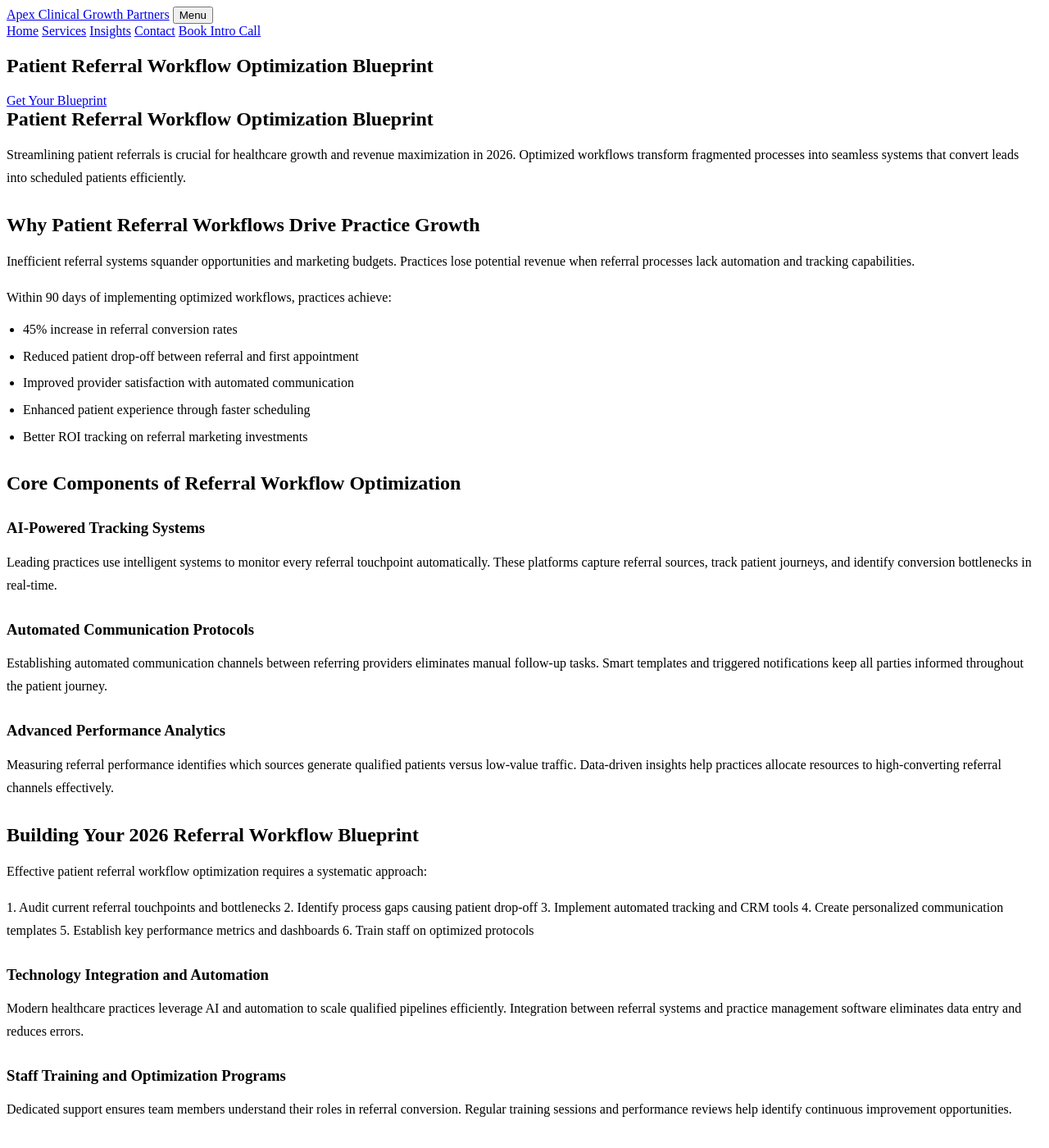
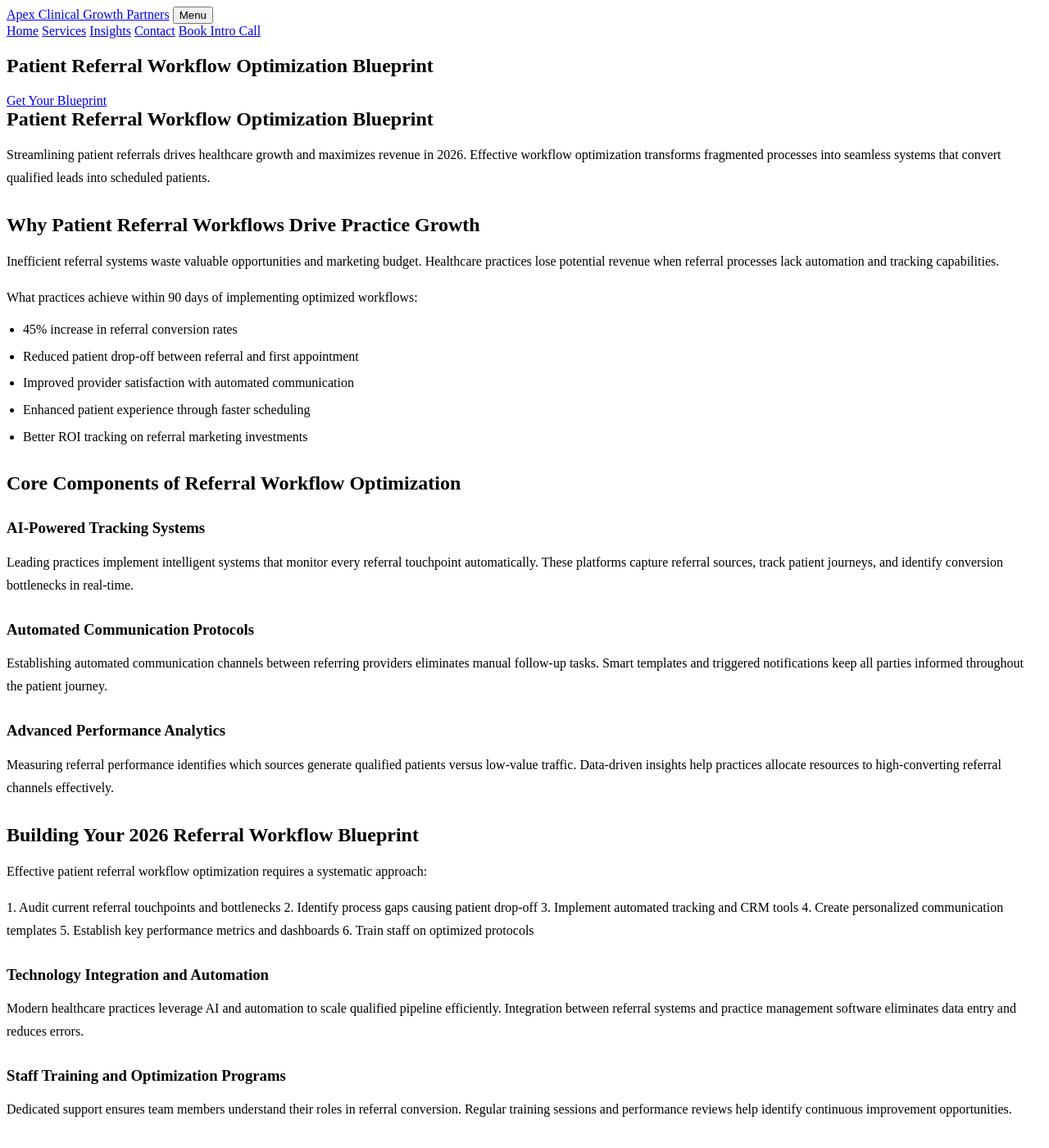
Before and after one commit to prjctlphbt/orbitr-canary-angular-20260228, a Jekyll site: the page patient-referral-workflow-blueprint.html, which Jekyll copies as it is, in a window 1280 px wide and 1400 px high. Shown: the whole window at 82% size. Built offline with Jekyll 4.4.1, drawn with Linux system fonts in a browser that asks for light colours.

Commit message:
Rollback: Revert changes to patient-referral-workflow-blueprint.html

```diff
--- a/patient-referral-workflow-blueprint.html
+++ b/patient-referral-workflow-blueprint.html
@@ -4,9 +4,10 @@
 <head>
 <meta charset="utf-8"/>
 <meta content="width=device-width, initial-scale=1.0" name="viewport"/>
-<meta content="Optimize your 2026 patient referral workflow with Apex Clinical Growth Partners. Streamline processes, reduce delays, and increase referral volume effectively. Get your blueprint today." name="description"/>
+<meta content="Optimize your patient referral workflow with Apex Clinical Growth Partners. Streamline processes, reduce delays, and boost referral volume by 40% in 2026. Get your blueprint today." name="description"/>
 <title>Patient Referral Workflow Optimization Blueprint | 2026 Guide</title>
 <style>
+
 
 /* Minimal functional styles (accordion, forms only) */
 
@@ -48,7 +49,7 @@
  box-sizing: border-box;
 }
 
-</style>
+ </style>
 <style id="orbitr-generated-content-style">
 .orbitr-generated-content > * {
  margin: 0;
@@ -108,10 +109,10 @@
 <section class="landing-content">
 <div class="container orbitr-generated-content">
 <h1>Patient Referral Workflow Optimization Blueprint</h1>
-<p>Streamlining patient referrals is crucial for healthcare growth and revenue maximization in 2026. Optimized workflows transform fragmented processes into seamless systems that convert leads into scheduled patients efficiently.</p>
+<p>Streamlining patient referrals drives healthcare growth and maximizes revenue in 2026. Effective workflow optimization transforms fragmented processes into seamless systems that convert qualified leads into scheduled patients.</p>
 <h2>Why Patient Referral Workflows Drive Practice Growth</h2>
-<p>Inefficient referral systems squander opportunities and marketing budgets. Practices lose potential revenue when referral processes lack automation and tracking capabilities.</p>
-<p>Within 90 days of implementing optimized workflows, practices achieve:</p>
+<p>Inefficient referral systems waste valuable opportunities and marketing budget. Healthcare practices lose potential revenue when referral processes lack automation and tracking capabilities.</p>
+<p>What practices achieve within 90 days of implementing optimized workflows:</p>
 <ul>
 <li>45% increase in referral conversion rates</li>
 <li>Reduced patient drop-off between referral and first appointment</li>
@@ -121,7 +122,7 @@
 </ul>
 <h2>Core Components of Referral Workflow Optimization</h2>
 <h3>AI-Powered Tracking Systems</h3>
-<p>Leading practices use intelligent systems to monitor every referral touchpoint automatically. These platforms capture referral sources, track patient journeys, and identify conversion bottlenecks in real-time.</p>
+<p>Leading practices implement intelligent systems that monitor every referral touchpoint automatically. These platforms capture referral sources, track patient journeys, and identify conversion bottlenecks in real-time.</p>
 <h3>Automated Communication Protocols</h3>
 <p>Establishing automated communication channels between referring providers eliminates manual follow-up tasks. Smart templates and triggered notifications keep all parties informed throughout the patient journey.</p>
 <h3>Advanced Performance Analytics</h3>
@@ -135,7 +136,7 @@
 5. Establish key performance metrics and dashboards
 6. Train staff on optimized protocols</p>
 <h3>Technology Integration and Automation</h3>
-<p>Modern healthcare practices leverage AI and automation to scale qualified pipelines efficiently. Integration between referral systems and practice management software eliminates data entry and reduces errors.</p>
+<p>Modern healthcare practices leverage AI and automation to scale qualified pipeline efficiently. Integration between referral systems and practice management software eliminates data entry and reduces errors.</p>
 <h3>Staff Training and Optimization Programs</h3>
 <p>Dedicated support ensures team members understand their roles in referral conversion. Regular training sessions and performance reviews help identify continuous improvement opportunities.</p>
 <h2>Measuring Referral Workflow Success</h2>
@@ -178,14 +179,14 @@
 <div class="container small-note">Framework canary fixture for Orbitr approval testing.</div>
 </footer>
 <script>
-// FAQ accordion functionality
-document.querySelectorAll('.faq-question').forEach(button => {
+ // FAQ accordion functionality
+ document.querySelectorAll('.faq-question').forEach(button => {
  button.addEventListener('click', () => {
  const expanded = button.getAttribute('aria-expanded') === 'true';
  button.setAttribute('aria-expanded', !expanded);
  button.parentElement.classList.toggle('active');
  });
-});
-</script>
+ });
+ </script>
 </body>
 </html>
```
